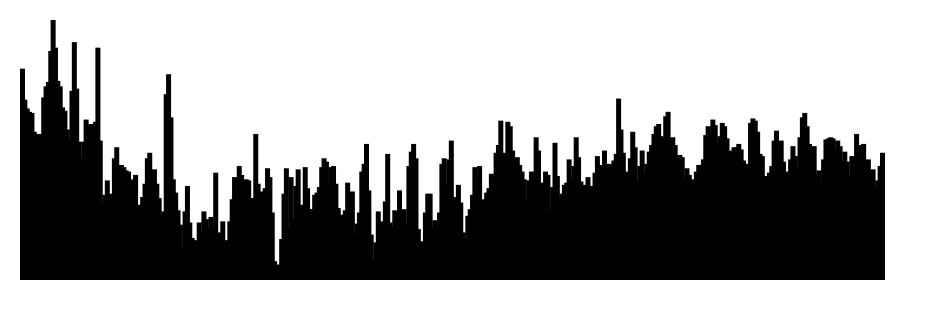
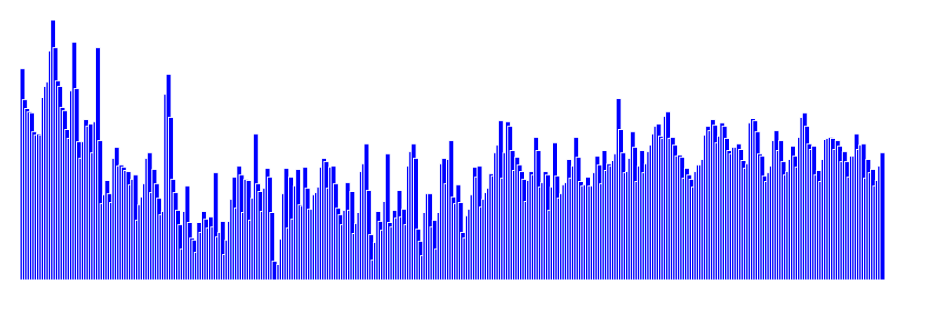
Before and after one commit to dn0912/d3.js_v4, a plain HTML site: page index2.html in a window 1280 px wide. Shown: the whole page, without its empty margins (0-928 px from the left). Drawn offline with nearby package versions, Linux system fonts and the light colour scheme.

Commit message:
first exercise cont

```diff
--- a/index2.html
+++ b/index2.html
@@ -53,6 +53,8 @@
         })
         .attr('x', function(d) {return xScale(d.date)})
         .attr('y', function(d) { return yScale(d[city])})
+        .attr('fill', 'blue')
+        .attr('stroke', 'white');
 
 
 
```
